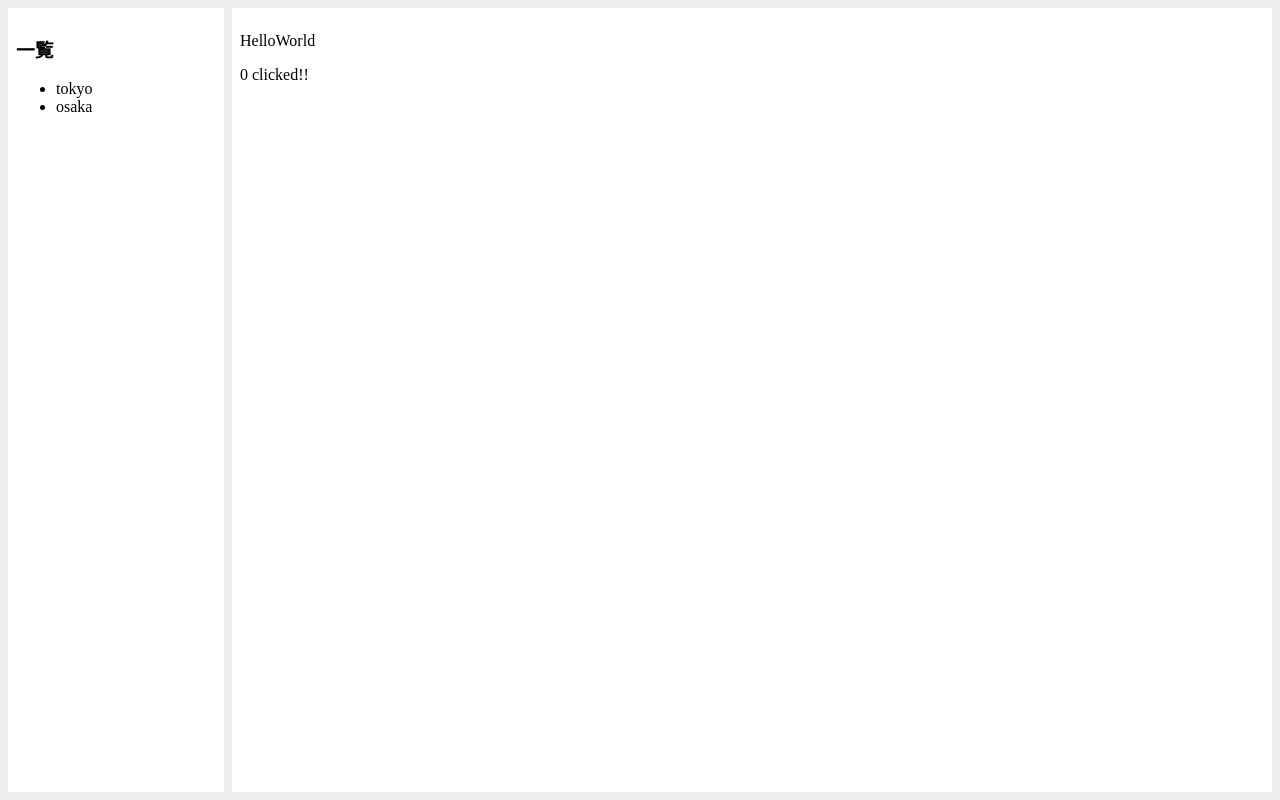
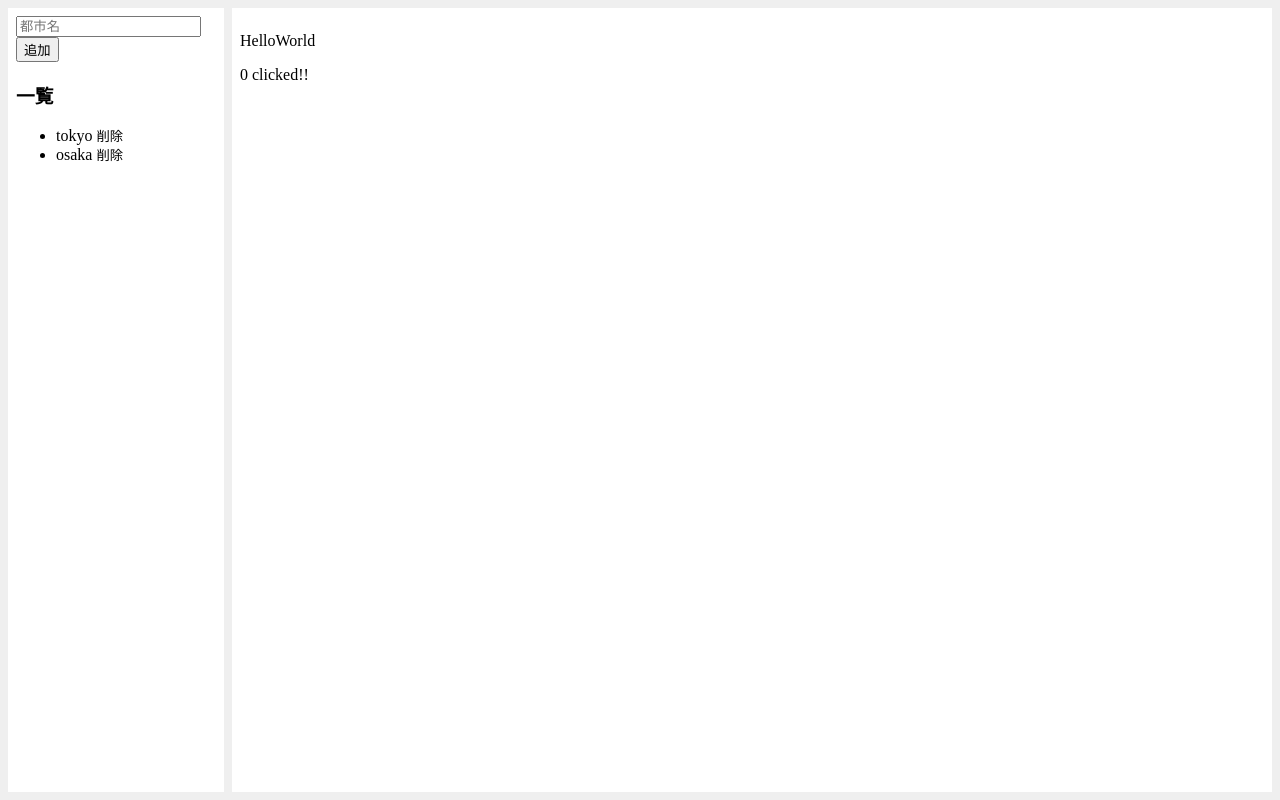
Before and after one commit to nappan23/vue-forecast, a Vue app: page / in a window 1280 px wide. Built offline with nearby package versions, Linux system fonts and the light colour scheme.

Commit message:
vue handson vol2

```diff
--- a/src/App.vue
+++ b/src/App.vue
@@ -1,11 +1,12 @@
 <template>
   <div id="app" class="container">
     <aside class="sub-container">
-      <List title="一覧" :items="cities" />
+      <CityInput @submit-test="handleOnSubmit" />
+      <List title="一覧" :items="cities" @delete-item="handleOnDeleteItem" />
     </aside>
     <main class="main-container">
       <p>{{ message }}</p>
-      <Count />
+      <Count :count="count" @count-up="handleOnCountUp" />
     </main>
   </div>
 </template>
@@ -13,13 +14,28 @@
 import store from './store';
 import Count from './components/Count'
 import List from './components/List'
+import CityInput from './components/CityInput'
 export default {
   name: 'app',
   components: {
     Count,
-    List
+    List,
+    CityInput
   },
-  data: () => store.state
+  data: () => store.state,
+  methods: {
+    handleOnSubmit: function (city) {
+      this.cities.push(
+        { name: city }
+      )
+    },
+    handleOnCountUp: function () {
+      this.count++
+    },
+    handleOnDeleteItem: function(index) {
+      this.cities.splice(index, 1)
+    }
+  }
 }
 </script>
 <style>
--- /dev/null
+++ b/src/components/CityInput.vue
@@ -0,0 +1,27 @@
+<template>
+  <form @submit="handleOnSubmit">
+    <input type="text" v-model="city" placeholder="都市名" />
+    <button type="submit">追加</button>
+  </form>
+</template>
+
+<script>
+export default {
+  name: 'CityInput',
+  data: function () {
+    return {
+      city: ''
+    }
+  },
+  methods: {
+    handleOnSubmit: function (e) {
+      e.preventDefault()
+      if (this.city.length === 0) {
+        return alert('都市名は必ず入力してください。')
+      }
+      this.$emit('submit-test', this.city)
+      this.city = ''
+    }
+  }
+}
+</script>
--- a/src/components/Count.vue
+++ b/src/components/Count.vue
@@ -4,15 +4,14 @@
   </div>
 </template>
 <script>
-import store from '../store'
 export default {
   name: 'count',
   components: {},
-  data: () => store.state,
+  props: ['count'],
   methods: {
     handleOnClickCountUp: function(e) {
-      e.preventDefault();
-      this.count++;
+      e.preventDefault()
+      this.$emit('count-up')
     }
   }
 }
--- a/src/components/List.vue
+++ b/src/components/List.vue
@@ -4,6 +4,7 @@
     <ul class="list">
       <li v-for="(item, index) in items" :key="index">
         {{ item.name }}
+        <a @click="handleOnClickDelete($event, index)"><small>削除</small></a>
       </li>
     </ul>
   </div>
@@ -13,6 +14,15 @@
     name: 'list',
     components: {},
     methods: {},
-    props: ['title', 'items']
+    props: ['title', 'items'],
+    methods: {
+      handleOnClickDelete: function(e, index) {
+        e.preventDefault()
+        const cityName = this.items[index].name
+        if (window.confirm(`${cityName}を削除してもよろしいですか？`)) {
+          this.$emit('delete-item', index)
+        }
+      }
+    }
   }
 </script>
```
